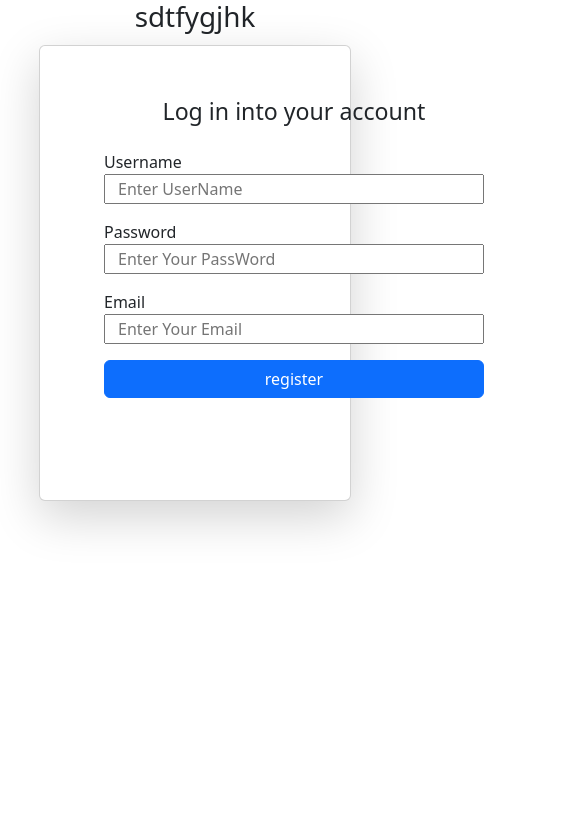
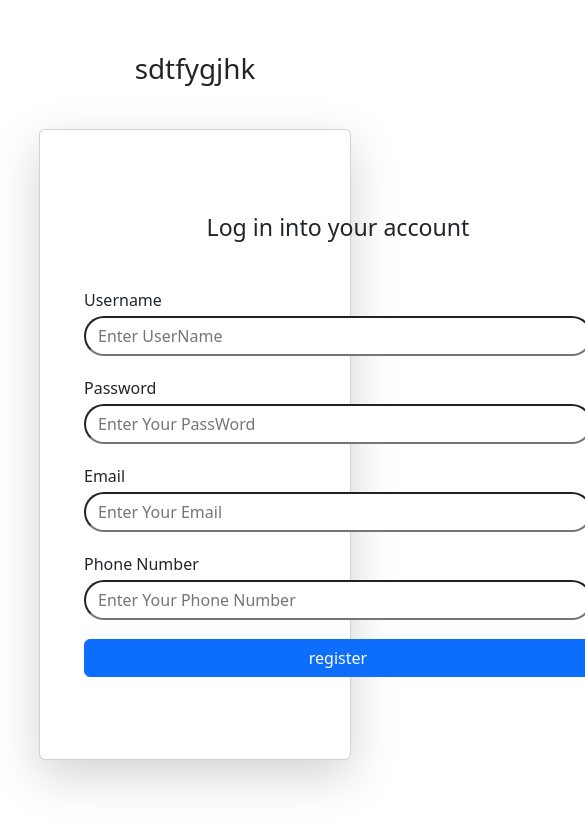
Before and after one commit to AdamDono/BlockBuilder, an Angular app: page / in a window 390 px wide. Shown: the top 828 px of the page, 585 px wide, since content can reach past the window. Built offline with nearby package versions, Linux system fonts and the light colour scheme.

Commit message:
first commit of the day added phone numbers to the signup form

```diff
--- a/src/app/app.component.css
+++ b/src/app/app.component.css
@@ -1,32 +1,43 @@
+
+.log{
+    margin-bottom: 36px;
+    margin-top: 52px;
+}
+.input{
+    height: 40px;
+    width: 508px;
+    margin-left: 12px;
+border-radius: 50px;
 
 
-.input{
-    width: 380px;
-    margin-left: 12px;
 }
 
+.field{
+    margin-top: 10px;
+}
+.label{
+    margin-top: 10px;
+}
 .button{
-    width: 380px;
+    width: 508px;
+    margin-top: 19px;
 }
 
 
 .container {
     display: flex;
-
     margin-bottom: 50px;
   }
 
   .form-container {
     flex: 1;
-    padding: 20px; /* Adjust padding as needed */
+margin-right: 200opx;
 
   }
 
   .image-container {
     flex: 1;
     display: flex;
-    align-items: center;
-    justify-content: center;
 
   }
 
--- a/src/app/app.component.html
+++ b/src/app/app.component.html
@@ -1,8 +1,7 @@
 
 
-<div class="form">
 
-  <div class="log d-flex justify-content-center "><h1>sdtfygjhk</h1>
+  <div class="log d-flex justify-content-center  "><h1>sdtfygjhk</h1>
 
   </div>
 
@@ -19,8 +18,8 @@
    <form class="form " [formGroup]="registerForm" (ngSubmit)="onSubmit()">
 
      <div class="field row">
-       <label class="label mt-3 ">Username</label>
-       <input type="text" class="input" formControlName="username" placeholder="Enter UserName" [class.invalid]="registerForm.get('username')
+       <label class="label  ">Username</label>
+       <input type="text" class="input mt-1 " formControlName="username" placeholder="Enter UserName" [class.invalid]="registerForm.get('username')
        ?.invalid &&(registerForm.get('username')?.dirty || registerForm.get('username')?.touched || isSubmitted ) " />
 
 
@@ -31,8 +30,8 @@
      </div>
 
      <div class="field row ">
-       <label class="label mt-3">Password</label>
-       <input type="text " class="input" formControlName="password" placeholder="Enter Your PassWord"  [class.invalid]="registerForm.get('password')
+       <label class="label ">Password</label>
+       <input type="text " class="input mt-1  " formControlName="password" placeholder="Enter Your PassWord"  [class.invalid]="registerForm.get('password')
        ?.invalid &&(registerForm.get('password')?.dirty || registerForm.get('password')?.touched) " />
        <span *ngIf="registerForm.get('password')
        ?.invalid &&(registerForm.get('password')?.dirty || registerForm.get('password')?.touched || isSubmitted)" class="error" >This Field Is Required</span>
@@ -41,8 +40,8 @@
      </div>
 
      <div class="field row ">
-       <label class="label mt-3">Email</label>
-       <input type="text" class="input " formControlName="email" placeholder="Enter Your Email"  [class.invalid]="registerForm.get('email')
+       <label class="label ">Email</label>
+       <input type="text" class="input mt-1  " formControlName="email" placeholder="Enter Your Email"  [class.invalid]="registerForm.get('email')
        ?.invalid &&(registerForm.get('email')?.dirty || registerForm.get('email')?.touched) " />
 
 
@@ -52,8 +51,20 @@
 
      </div>
 
+     <div class="field row ">
+      <label class="label ">Phone Number</label>
+      <input type="text" class="input mt-1  " formControlName="phone" placeholder="Enter Your Phone Number"  [class.invalid]="registerForm.get('phone')
+      ?.invalid &&(registerForm.get('phone')?.dirty || registerForm.get('phone')?.touched) " />
+
+
+<span *ngIf="registerForm.get('phone')
+?.invalid &&(registerForm.get('phone')?.dirty || registerForm.get('phone')?.touched || isSubmitted)" class="error" >This Field Is Required</span>
+
+
+    </div>
+
      <div>
-       <button type="submit " class="button mt-3 btn btn-primary " > register</button>
+       <button type="submit " class="button btn btn-primary " > register</button>
      </div>
 
 
--- a/src/app/app.component.ts
+++ b/src/app/app.component.ts
@@ -13,6 +13,7 @@ export class AppComponent {
   username: ['',Validators.required],
   password:['',Validators.required],
   email: ['', [Validators.required, Validators.email]],
+  phone:['',Validators.required],
 
  });
 register: FormGroup<any> | undefined;
```
